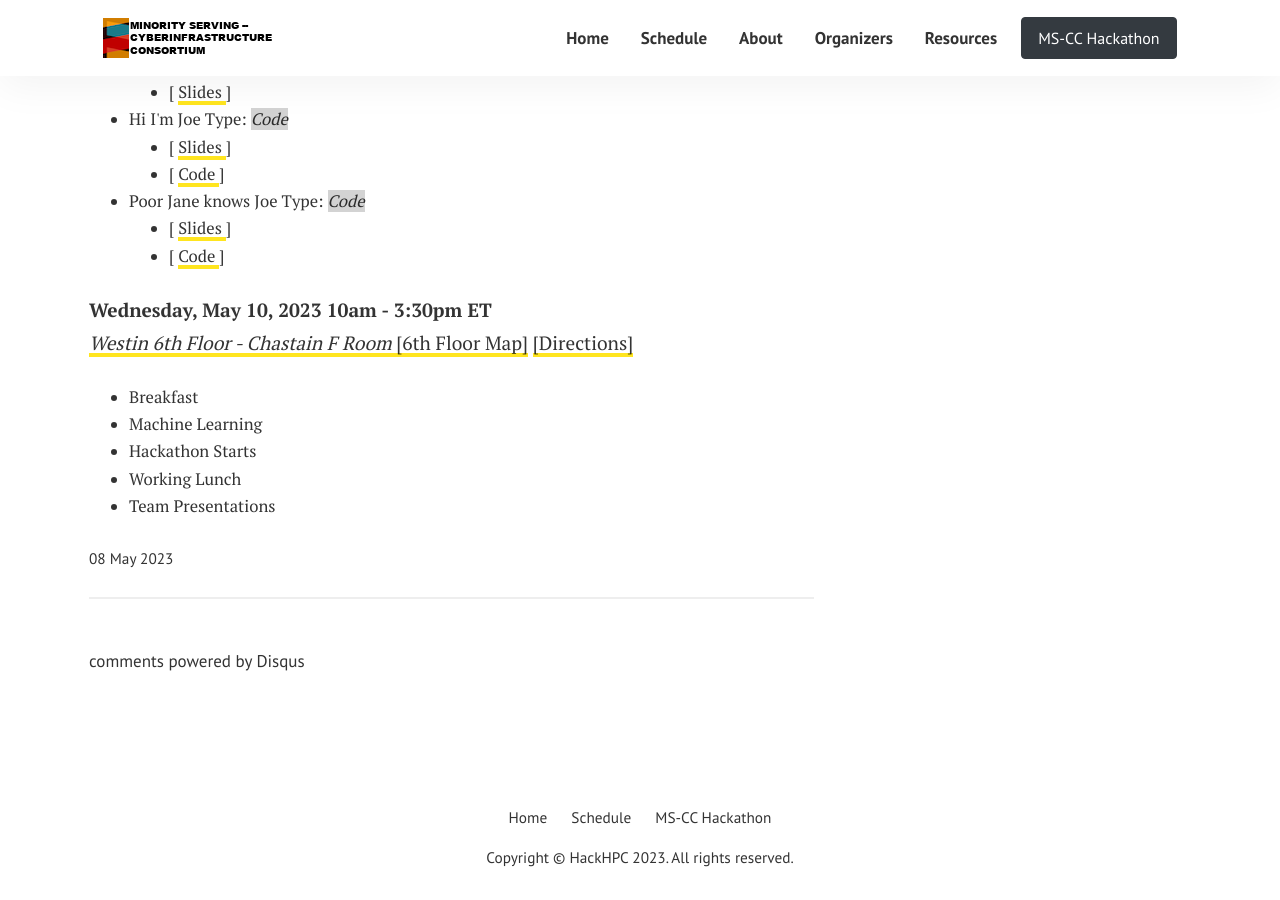
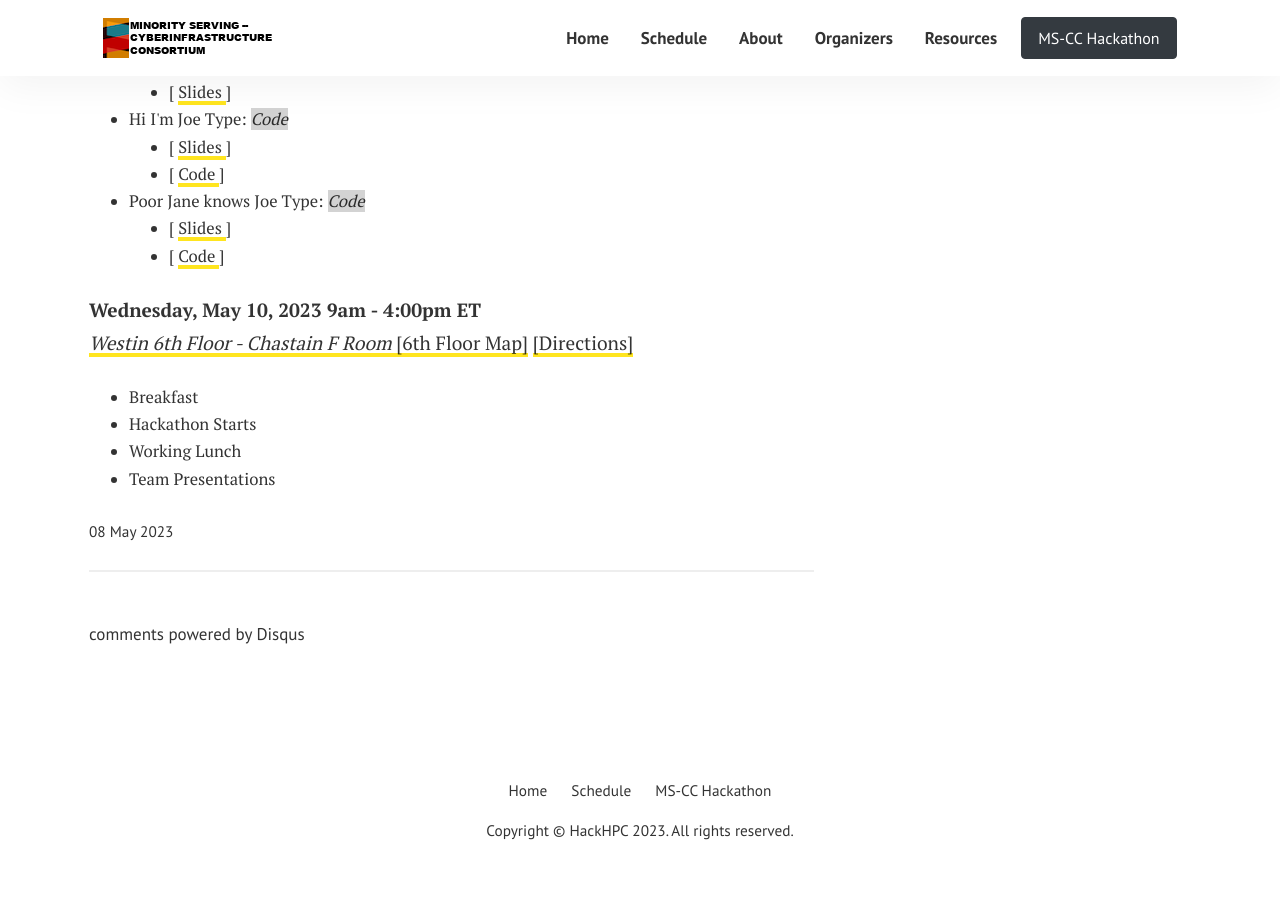
Before and after one commit to skcalanderson2/hackathon, a Jekyll site: the page built from _posts/2023-05-08-schedule.md, in a window 1280 px wide and 900 px high, scrolled down 781 px. Built offline with Jekyll 4.4.1, drawn with Linux system fonts in a browser that asks for light colours; comment, search, counter and statistics services are not loaded; after the commit the page ends 1654 px from its top, so only the background shows below that.

Commit message:
added notebook view link

```diff
--- a/_data/schedule.yml
+++ b/_data/schedule.yml
@@ -31,7 +31,7 @@
             url: "assets/Slide_Decks/day_1/MS-CC-Day_1.pdf"
           - title: Code
             #icon
-            url: "assets/Slide_Decks/day_1/Task1.ipynb"
+            url: "https://github.com/HackHPC/codeatms-cc23/blob/main/assets/Slide_Decks/day_1/Task1.ipynb"
       - name: "Poor Jane knows Joe"
         type: Code
         links:
@@ -40,15 +40,15 @@
             url: "assets/Slide_Decks/day_1/MS-CC-Day_1.pdf"
           - title: Code
             #icon
-            url: "assets/Slide_Decks/day_1/SIR-Model-2022.ipynb"
+            url: "https://github.com/HackHPC/codeatms-cc23/blob/main/assets/Slide_Decks/day_1/SIR-Model-2022.ipynb"
 
 
 
 
   - date: "May 10, 2023"
     day: Wednesday
-    timebegin: 10am
-    timeend: 3:30pm
+    timebegin: 9am
+    timeend: 4:00pm
     timezone: ET
     location: Westin 6th Floor - Chastain F Room
     address: "Westin Peachtree Plaza Hotel (210 Peachtree St NW, Atlanta, GA 30303)"
@@ -57,7 +57,7 @@
     events:
       - name: Breakfast
       #time
-      - name: Machine Learning
+      #- name: Machine Learning
       - name: Hackathon Starts
       - name: Working Lunch
       - name: Team Presentations
```
